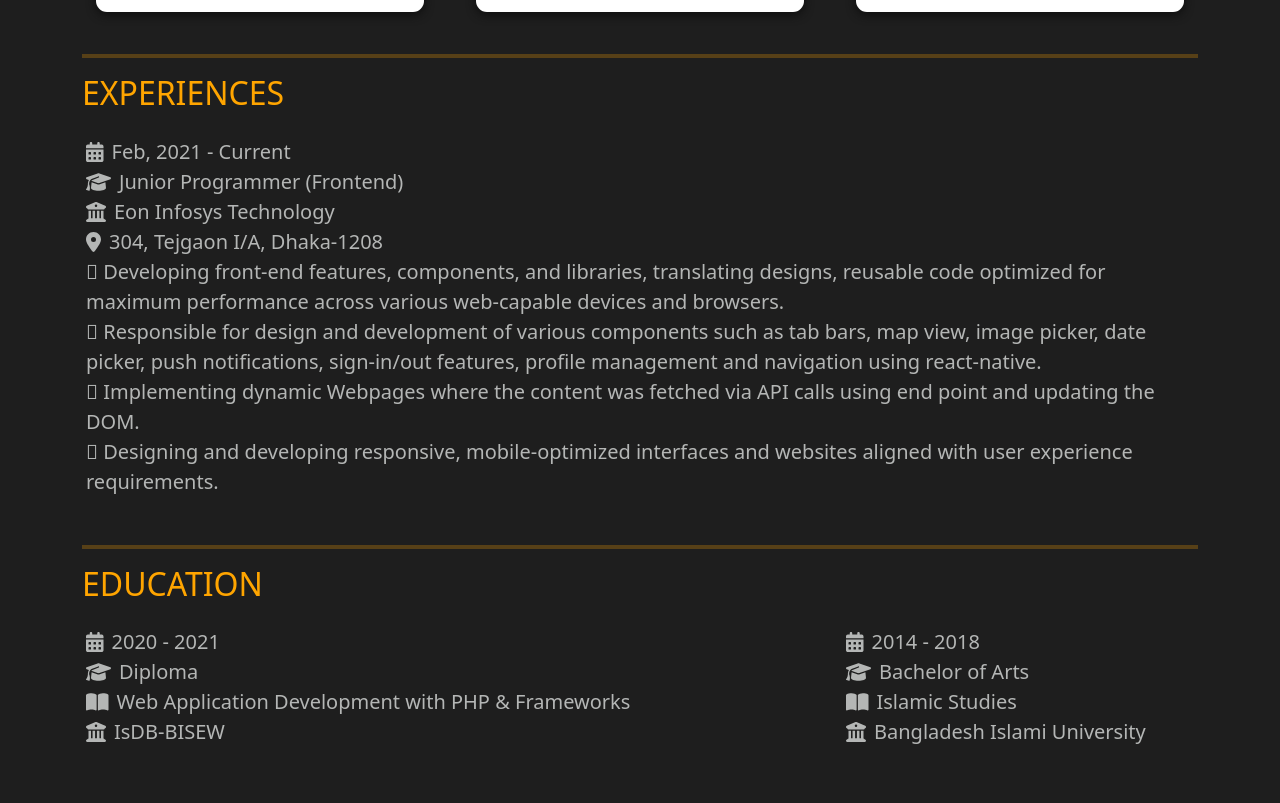
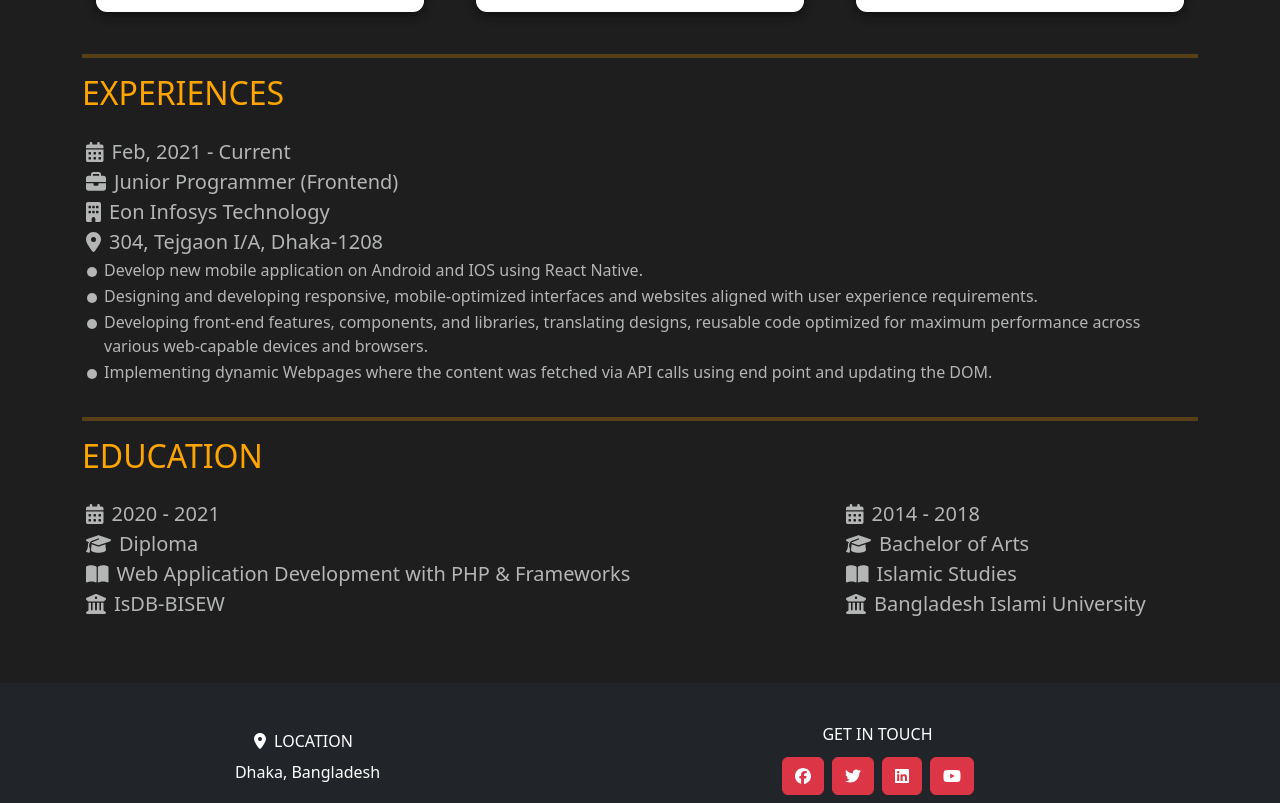
Before and after one commit to masumbillah546/My-React-Portfolio-, a React (Create React App) app: page / in a window 1280 px wide. Shown: the part 1994-2797 px from the top of the page. Built offline with nearby package versions, Linux system fonts and the light colour scheme.

Commit message:
refactor

```diff
--- a/public/index.html
+++ b/public/index.html
@@ -24,7 +24,7 @@
       work correctly both with client-side routing and a non-root public URL.
       Learn how to configure a non-root public URL by running `npm run build`.
     -->
-    <title>React App</title>
+    <title>Masum Billah</title>
   </head>
   <body>
     <noscript>You need to enable JavaScript to run this app.</noscript>
--- a/src/assets/icons/index.js
+++ b/src/assets/icons/index.js
@@ -7,4 +7,5 @@ import git from './icons8-git.svg'
 import PhotoShop from './Photoshop'
 import Mysql from './Mysql'
 import JQuery from './JQuery'
-export { html5, css3, javaScript, bootstrap, react, git, PhotoShop, Mysql, JQuery }
+const redux = require('./redux.png')
+export { html5, css3, javaScript, bootstrap, react, git, PhotoShop, Mysql, JQuery, redux }
--- a/src/assets/styles/style.css
+++ b/src/assets/styles/style.css
@@ -96,6 +96,13 @@
   margin: 10px;
 }
 
+/* job-responsibility */
+
+.job-responsibility tr td :nth-child(1) {
+  margin-right: 5px;
+  font-size: 10px;
+}
+
 /* theme switch */
 .checkbox {
   opacity: 0;
--- a/src/sections/Experiences.js
+++ b/src/sections/Experiences.js
@@ -2,10 +2,14 @@ import { Container, Row } from 'react-bootstrap'
 import { FontAwesomeIcon } from '@fortawesome/react-fontawesome'
 import {
   faBookOpen,
+  faBriefcase,
+  faBuilding,
   faBuildingColumns,
+  faBullseye,
   faCalendar,
   faCalendarDays,
   faCertificate,
+  faCircle,
   faFileCircleCheck,
   faGraduationCap,
   faJ,
@@ -31,11 +35,12 @@ function Experiences() {
               <div className='mx-2'>Feb, 2021 - Current</div>
             </div>
             <div className='d-flex align-items-center'>
-              <FontAwesomeIcon icon={faGraduationCap} />
+              {/* <FontAwesomeIcon icon={faGraduationCap} /> */}
+              <FontAwesomeIcon icon={faBriefcase} />
               <div className='mx-2'>Junior Programmer (Frontend)</div>
             </div>
             <div className='d-flex align-items-center'>
-              <FontAwesomeIcon icon={faBuildingColumns} />
+              <FontAwesomeIcon icon={faBuilding} />
               <div className='mx-2'>Eon Infosys Technology</div>
             </div>
             <div className='d-flex align-items-center'>
@@ -43,18 +48,65 @@ function Experiences() {
               <div className='mx-2'>304, Tejgaon I/A, Dhaka-1208</div>
             </div>
           </div>
-          <p  style={{ color: isDark ? '#b4b6b5' : '#000000', fontSize: 20 }}>
-             Developing front-end features, components, and libraries,
-            translating designs, reusable code optimized for maximum performance
-            across various web-capable devices and browsers.<br/> Responsible for
-            design and development of various components such as tab bars, map
-            view, image picker, date picker, push notifications, sign-in/out
-            features, profile management and navigation using react-native.<br/>
-            Implementing dynamic Webpages where the content was fetched via API
-            calls using end point and updating the DOM.<br/> Designing and
-            developing responsive, mobile-optimized interfaces and websites
-            aligned with user experience requirements.
-          </p>
+          <div
+            className='job-responsibility'
+            style={{ color: isDark ? '#b4b6b5' : '#000000' }}
+          >
+            <tr>
+              <td>
+                <FontAwesomeIcon icon={faCircle} />
+              </td>
+              <td>
+                {' '}
+                Develop new mobile application on Android and IOS using React
+                Native.
+              </td>
+            </tr>
+            <tr>
+              <td>
+                <FontAwesomeIcon icon={faCircle} />
+              </td>
+              <td>
+                {' '}
+                Designing and developing responsive, mobile-optimized interfaces
+                and websites aligned with user experience requirements.
+              </td>
+            </tr>
+            <tr>
+              <td>
+                <FontAwesomeIcon size={5} icon={faCircle} />
+              </td>
+              <td>
+                {' '}
+                Developing front-end features, components, and libraries,
+                translating designs, reusable code optimized for maximum
+                performance across various web-capable devices and browsers.
+              </td>
+            </tr>
+            {/* <tr>
+              <td>
+                <FontAwesomeIcon icon={faCircle} />
+              </td>
+              <td>
+                {' '}
+                Responsible for design and development of various components
+                such as tab bars, map view, image picker, date picker, push
+                notifications, sign-in/out features, profile management and
+                navigation using react-native.
+              </td>
+            </tr> */}
+
+            <tr>
+              <td>
+                <FontAwesomeIcon icon={faCircle} />
+              </td>
+              <td>
+                {' '}
+                Implementing dynamic Webpages where the content was fetched via
+                API calls using end point and updating the DOM.
+              </td>
+            </tr>
+          </div>
         </div>
         {/* <div className='col-lg-8 d-flex flex-column justify-content-center p-3'>
           <div style={{ color: isDark ? '#b4b6b5' : '#000000', fontSize: 20 }}>
--- a/src/sections/TopSkills.js
+++ b/src/sections/TopSkills.js
@@ -1,5 +1,5 @@
 import { Container, Row } from 'react-bootstrap'
-import { css3, html5, javaScript, bootstrap, react, git } from '../assets/icons'
+import { css3, html5, javaScript, bootstrap, react, git, redux } from '../assets/icons'
 
 function TopSkills() {
   return (
@@ -23,6 +23,7 @@ function TopSkills() {
             className='icon icon-card'
           />
           <img src={react} alt='' loading='lazy' className='icon icon-card' />
+          <img src={redux} alt='' loading='lazy' className='icon icon-card' />
           <img src={git} alt='' loading='lazy' className='icon icon-card' />
         </div>
       </Row>
```
Also changed, not shown: src/assets/icons/redux.png (added).
